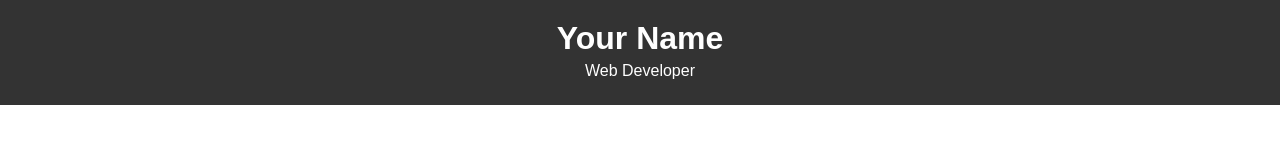
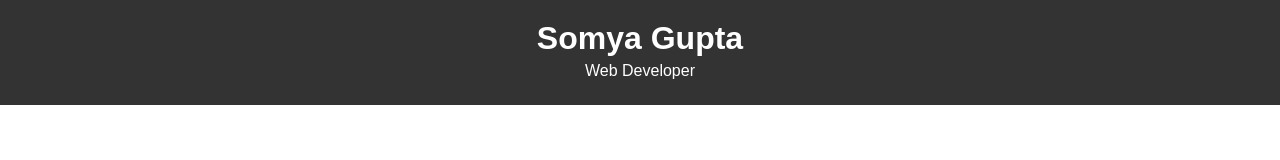
Before and after one commit to themightyzeus2000/Portfolio, a plain HTML site: page index.html in a window 1280 px wide. Shown: the top 160 px of the page. Drawn offline with Linux system fonts and the light colour scheme.

Commit message:
adding name

```diff
--- a/index.html
+++ b/index.html
@@ -10,7 +10,7 @@
 
     <header>
         <div class="container">
-            <h1>Your Name</h1>
+            <h1>Somya Gupta</h1>
             <p>Web Developer</p>
         </div>
     </header>
```
